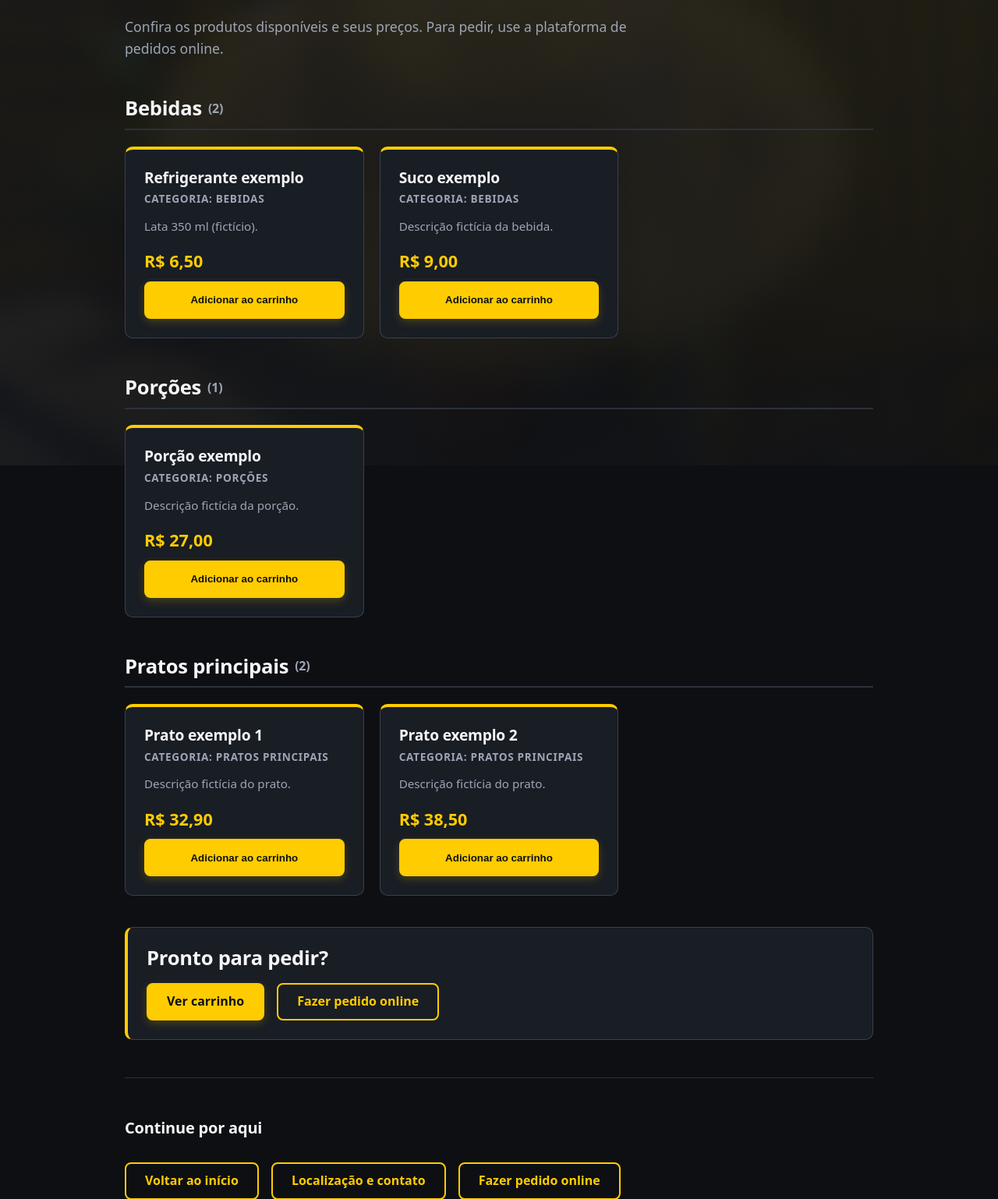
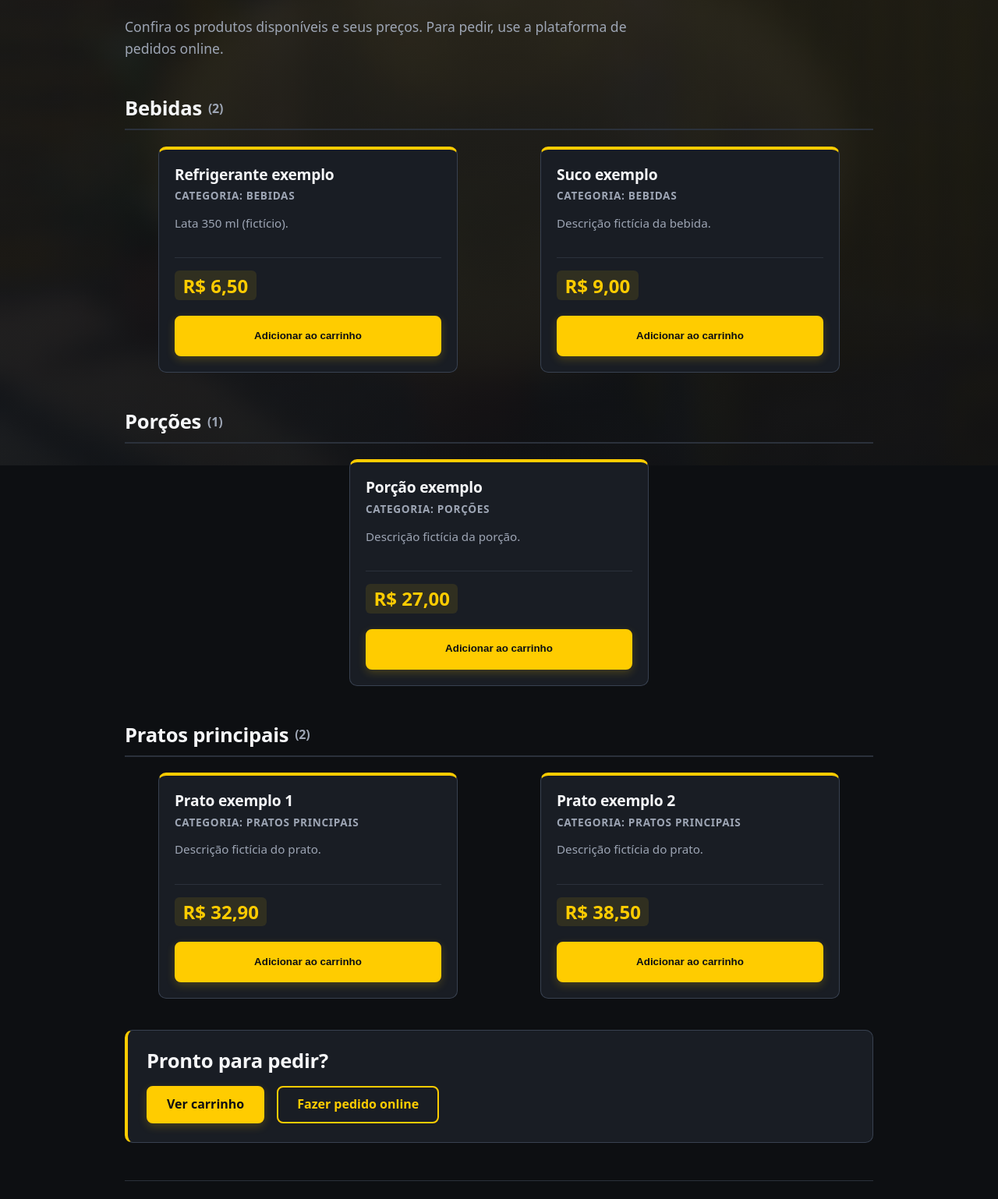
Before and after one commit to FilipeVieira1/batcaverna-restaurante, a Flask app: page /cardapio in a window 1280 px wide. Shown: the part 203-1741 px from the top of the page at 78% size. Run offline with Flask 3, Linux system fonts and the light colour scheme; data comes from the database, SQL or seed files in the repository.

Commit message:
feat: Melhorar usabilidade e acessibilidadde do cardápio

```diff
--- a/static/css/style.css
+++ b/static/css/style.css
@@ -54,13 +54,15 @@ main{max-width:68rem; margin:0 auto; padding:2rem 1rem; min-height: calc(100vh -
 
 /* Blocos e Cards */
 .bloco{max-width:60rem; margin:0 auto}
-.grade{list-style:none; padding:0; display:grid; gap:1.25rem; grid-template-columns:repeat(auto-fill,minmax(18rem,1fr))}
-.card{background:var(--painel); border:1px solid var(--card-borda); border-top:4px solid var(--sinal); border-radius:10px; padding:1.5rem; display: flex; flex-direction: column; justify-content: space-between; transition: transform .2s ease, border-color .2s ease;}
+.grade{list-style:none; padding:0; display:grid; gap:1.25rem; grid-template-columns:repeat(auto-fit,minmax(min(100%,17rem),1fr))}
+.card{width:100%; max-width:24rem; min-width:0; height:100%; justify-self:center; background:var(--painel); border:1px solid var(--card-borda); border-top:4px solid var(--sinal); border-radius:10px; padding:1.25rem; display:flex; flex-direction:column; transition:transform .2s ease, border-color .2s ease;}
 .card:hover{transform: translateY(-3px); border-color: var(--sinal);}
-.card h3{margin:0 0 .35rem; font-size:1.2rem; color: var(--texto);}
+.card h3{margin:0 0 .35rem; font-size:1.2rem; color: var(--texto); overflow-wrap:anywhere;}
 .cat{color:var(--suave); font-size:.85rem; margin:0 0 .75rem; text-transform: uppercase; letter-spacing: .05em; font-weight: 700;}
-.card p:not(.cat):not(.preco){color: var(--suave); font-size: .95rem; margin: 0 0 1rem; flex-grow: 1;}
-.preco{font-weight:900; font-size:1.35rem; color:var(--sinal); margin:0}
+.card-conteudo{min-width:0; flex:1}
+.card p:not(.cat):not(.preco){color:var(--suave); font-size:.95rem; margin:0 0 1rem; overflow-wrap:anywhere}
+.card-rodape{display:grid; gap:.75rem; padding-top:1rem; margin-top:1rem; border-top:1px solid var(--borda)}
+.preco{width:fit-content; padding:.2rem .65rem; border-radius:6px; background:rgba(255,204,0,.1); color:var(--sinal); font-weight:900; font-size:1.5rem; line-height:1.3; font-variant-numeric:tabular-nums; white-space:nowrap; margin:0}
 
 .aviso,.vazio{background:var(--painel); border:2px dashed var(--sinal); padding:1.25rem; border-radius:10px; text-align: center; color: var(--suave); margin-bottom: 2rem;}
 .vazio{border-style: solid; border-color: var(--card-borda);}
@@ -81,6 +83,15 @@ main{max-width:68rem; margin:0 auto; padding:2rem 1rem; min-height: calc(100vh -
   .menu.aberto{display:flex}
   .menu a{padding: .75rem 1rem; width: 100%; border-radius: 0;}
   .hero{padding: 2rem 1rem;}
+}
+
+@media (max-width:30rem){
+  main{padding:1.25rem .75rem}
+  .bloco{width:100%}
+  .grade{gap:.875rem}
+  .card{padding:1rem}
+  .card-rodape{gap:.625rem}
+  .add-carrinho{padding:.75rem .625rem}
 }
 
 @media (prefers-reduced-motion:reduce){
@@ -105,7 +116,8 @@ main{max-width:68rem; margin:0 auto; padding:2rem 1rem; min-height: calc(100vh -
 .sr-only{position:absolute;width:1px;height:1px;overflow:hidden;clip:rect(0 0 0 0);white-space:nowrap}
 .carrinho-link{display:inline-flex;align-items:center;gap:.4rem;min-height:44px;padding:0 1rem;color:var(--sinal);font-weight:700;text-decoration:none;border:2px solid var(--sinal);border-radius:8px}
 .carrinho-link span{background:var(--sinal);color:#0d0f12;border-radius:999px;min-width:1.5rem;text-align:center;padding:0 .4rem}
-.add-carrinho{width:100%}
+.add-carrinho{width:100%; min-height:52px; padding:.65rem 1rem; line-height:1.25; white-space:normal}
+.add-carrinho.adicionado{background:var(--painel-hover); border-color:var(--sinal); color:var(--texto); transform:none; filter:none; box-shadow:0 0 0 3px rgba(255,204,0,.2)}
 .carrinho-lista{list-style:none;padding:0;margin:1rem 0}
 .carrinho-lista li{display:flex;flex-wrap:wrap;align-items:center;justify-content:space-between;gap:.5rem;padding:.75rem 0;border-bottom:1px solid var(--borda)}
 .qtd{display:inline-flex;align-items:center;gap:.5rem}
--- a/static/js/script.js
+++ b/static/js/script.js
@@ -73,10 +73,23 @@ document.addEventListener("DOMContentLoaded", () => {
       gravar(c); render();
     };
 
-    document.querySelectorAll(".add-carrinho").forEach((b) => b.addEventListener("click", () => {
-      alterar(b.dataset.id, 1);
-      const av = $("carrinho-aviso"); if (av) av.textContent = `${b.getAttribute("aria-label").replace("Adicionar ", "").replace(" ao carrinho", "")} adicionado ao carrinho.`;
-    }));
+    const feedbackTimers = new WeakMap();
+    document.querySelectorAll(".add-carrinho").forEach((b) => {
+      const rotuloOriginal = b.textContent;
+      b.addEventListener("click", () => {
+        alterar(b.dataset.id, 1);
+        const av = $("carrinho-aviso"); if (av) av.textContent = `${b.getAttribute("aria-label").replace("Adicionar ", "").replace(" ao carrinho", "")} adicionado ao carrinho.`;
+        const timerAnterior = feedbackTimers.get(b);
+        if (timerAnterior !== undefined) window.clearTimeout(timerAnterior);
+        b.classList.add("adicionado");
+        b.textContent = "Adicionado ✓";
+        feedbackTimers.set(b, window.setTimeout(() => {
+          b.classList.remove("adicionado");
+          b.textContent = rotuloOriginal;
+          feedbackTimers.delete(b);
+        }, 1400));
+      });
+    });
     if (sec) $("carrinho-limpar").addEventListener("click", () => { gravar({}); render(); });
 
     if (sec) fetch(sec.dataset.api).then((r) => r.json()).then((d) => { catalogo = d; render(); }).catch(() => { $("carrinho-vazio").textContent = "Não foi possível carregar o carrinho agora."; });
--- a/templates/cardapio.html
+++ b/templates/cardapio.html
@@ -11,13 +11,15 @@
     <ul class="grade">
       {% for item in itens %}
       <li class="card">
-        <div>
+        <div class="card-conteudo">
           <h3>{{ item.nome }}</h3>
           <p class="cat">Categoria: {{ categoria }}</p>
           {% if item.descricao %}<p>{{ item.descricao }}</p>{% endif %}
         </div>
-        <p class="preco">{{ item.preco|brl }}</p>
-        <button type="button" class="btn add-carrinho" data-id="{{ item.item_id }}" aria-label="Adicionar {{ item.nome }} ao carrinho">Adicionar ao carrinho</button>
+        <div class="card-rodape">
+          <p class="preco"><span class="sr-only">Preço: </span>{{ item.preco|brl }}</p>
+          <button type="button" class="btn add-carrinho" data-id="{{ item.item_id }}" aria-label="Adicionar {{ item.nome }} ao carrinho">Adicionar ao carrinho</button>
+        </div>
       </li>
       {% endfor %}
     </ul>
```
Also changed, not shown: tests/test_app.py (+7 -0 lines).
